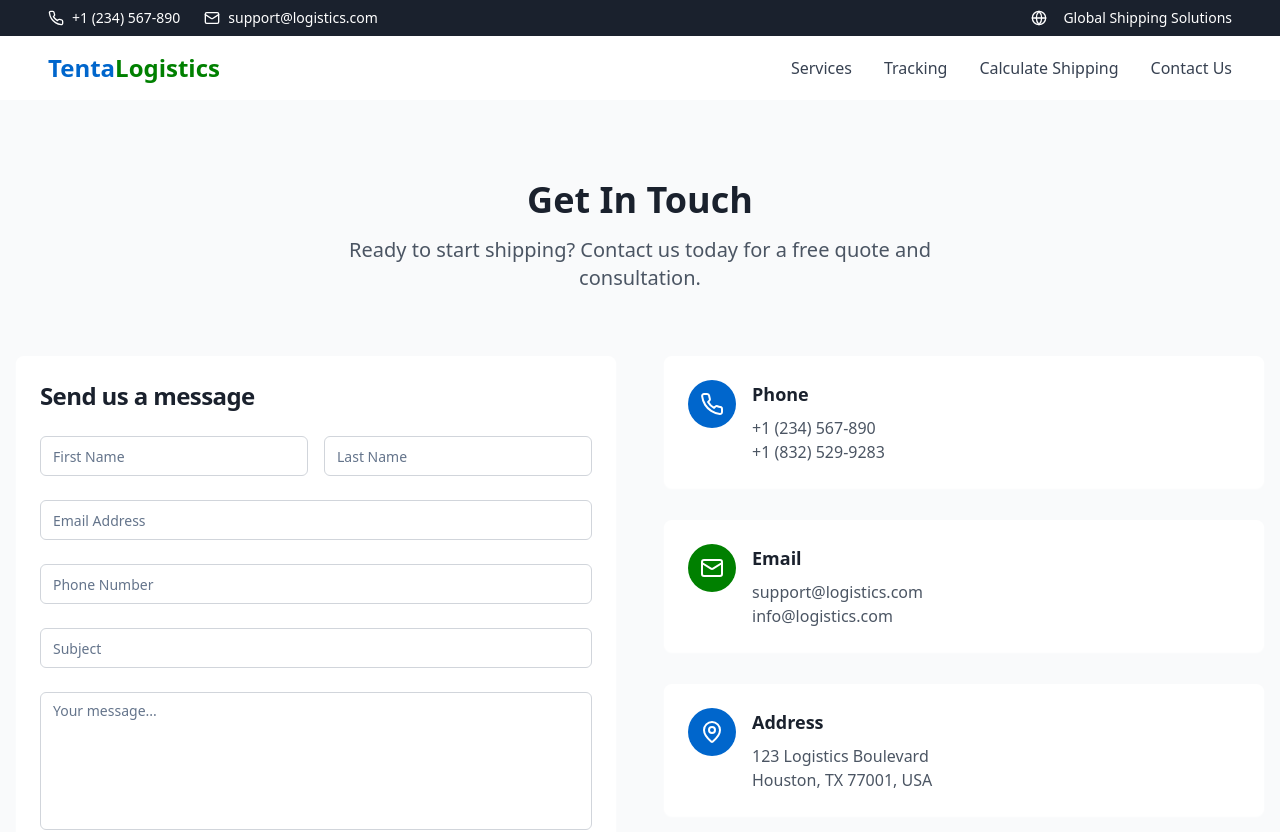
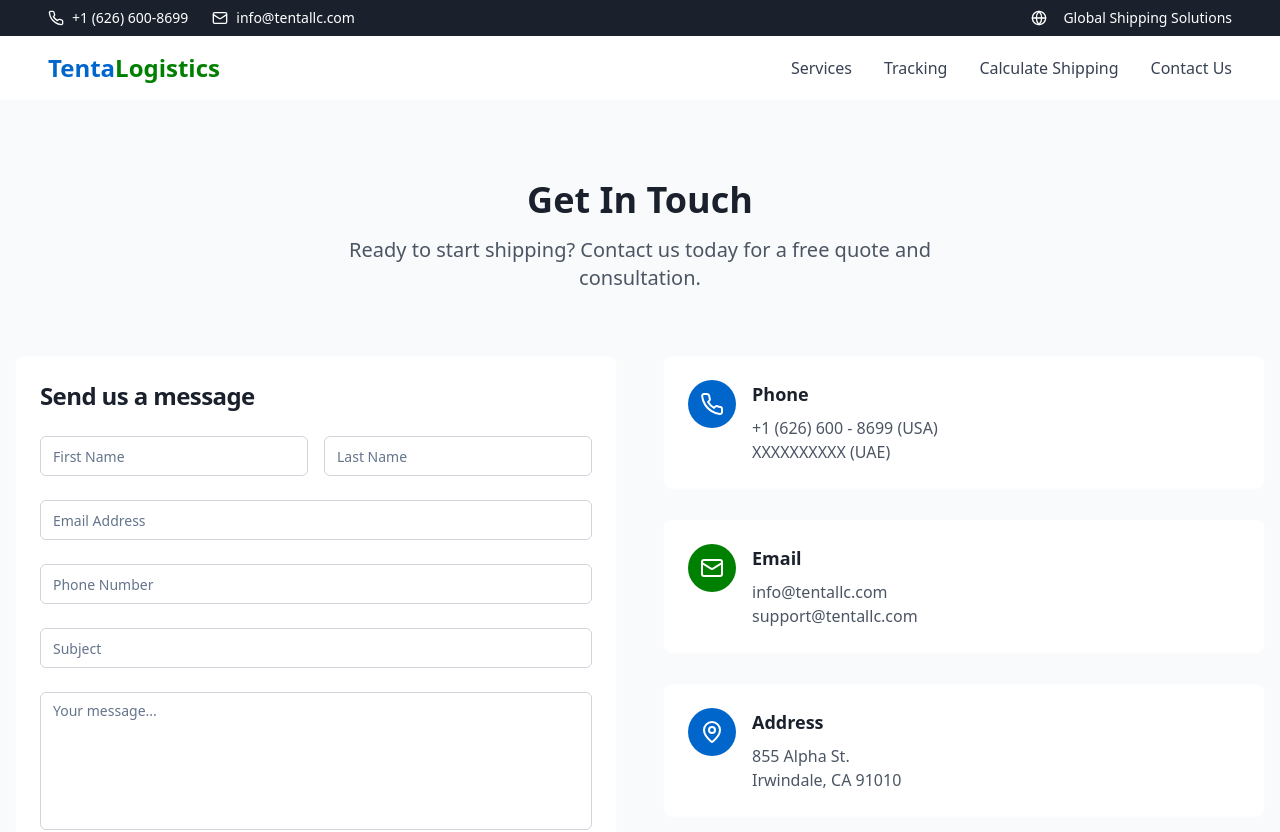
Before and after one commit to alexea45/tenta, a React (Vite) app: page /contact in a window 1280 px wide. Shown: the top 832 px of the page. Built offline with nearby package versions, Linux system fonts and the light colour scheme.

Commit message:
Update contact information

```diff
--- a/src/components/Contact.tsx
+++ b/src/components/Contact.tsx
@@ -54,8 +54,8 @@ export const Contact = () => {
                   </div>
                   <div>
                     <h3 className="text-lg font-semibold text-logistics-dark mb-2">Phone</h3>
-                    <p className="text-gray-600">+1 (234) 567-890</p>
-                    <p className="text-gray-600">+1 (832) 529-9283</p>
+                    <p className="text-gray-600">+1 (626) 600 - 8699 (USA)</p>
+                    <p className="text-gray-600">XXXXXXXXXX (UAE)</p>
                   </div>
                 </div>
               </CardContent>
@@ -69,8 +69,8 @@ export const Contact = () => {
                   </div>
                   <div>
                     <h3 className="text-lg font-semibold text-logistics-dark mb-2">Email</h3>
-                    <p className="text-gray-600">support@logistics.com</p>
-                    <p className="text-gray-600">info@logistics.com</p>
+                    <p className="text-gray-600">info@tentallc.com</p>
+                    <p className="text-gray-600">support@tentallc.com</p>
                   </div>
                 </div>
               </CardContent>
@@ -84,8 +84,8 @@ export const Contact = () => {
                   </div>
                   <div>
                     <h3 className="text-lg font-semibold text-logistics-dark mb-2">Address</h3>
-                    <p className="text-gray-600">123 Logistics Boulevard</p>
-                    <p className="text-gray-600">Houston, TX 77001, USA</p>
+                    <p className="text-gray-600">855 Alpha St.</p>
+                    <p className="text-gray-600">Irwindale, CA 91010</p>
                   </div>
                 </div>
               </CardContent>
@@ -100,7 +100,6 @@ export const Contact = () => {
                   <div>
                     <h3 className="text-lg font-semibold text-logistics-dark mb-2">Business Hours</h3>
                     <p className="text-gray-600">Monday - Friday: 8:00 AM - 6:00 PM</p>
-                    <p className="text-gray-600">Saturday: 9:00 AM - 4:00 PM</p>
                   </div>
                 </div>
               </CardContent>
--- a/src/components/Header.tsx
+++ b/src/components/Header.tsx
@@ -8,13 +8,13 @@ export const Header = () => {
       <div className="bg-logistics-dark text-white py-2 px-4">
         <div className="container mx-auto flex flex-wrap justify-between items-center text-sm">
           <div className="flex items-center gap-6">
-            <a href="tel:+1234567890" className="flex items-center gap-2 hover:text-logistics-blue transition-colors">
+            <a href="tel:+16266008699" className="flex items-center gap-2 hover:text-logistics-blue transition-colors">
               <Phone size={16} />
-              +1 (234) 567-890
+              +1 (626) 600-8699
             </a>
-            <a href="mailto:support@logistics.com" className="flex items-center gap-2 hover:text-logistics-blue transition-colors">
+            <a href="mailto:info@tentallc.com" className="flex items-center gap-2 hover:text-logistics-blue transition-colors">
               <Mail size={16} />
-              support@logistics.com
+              info@tentallc.com
             </a>
           </div>
           <div className="flex items-center gap-4">
```
